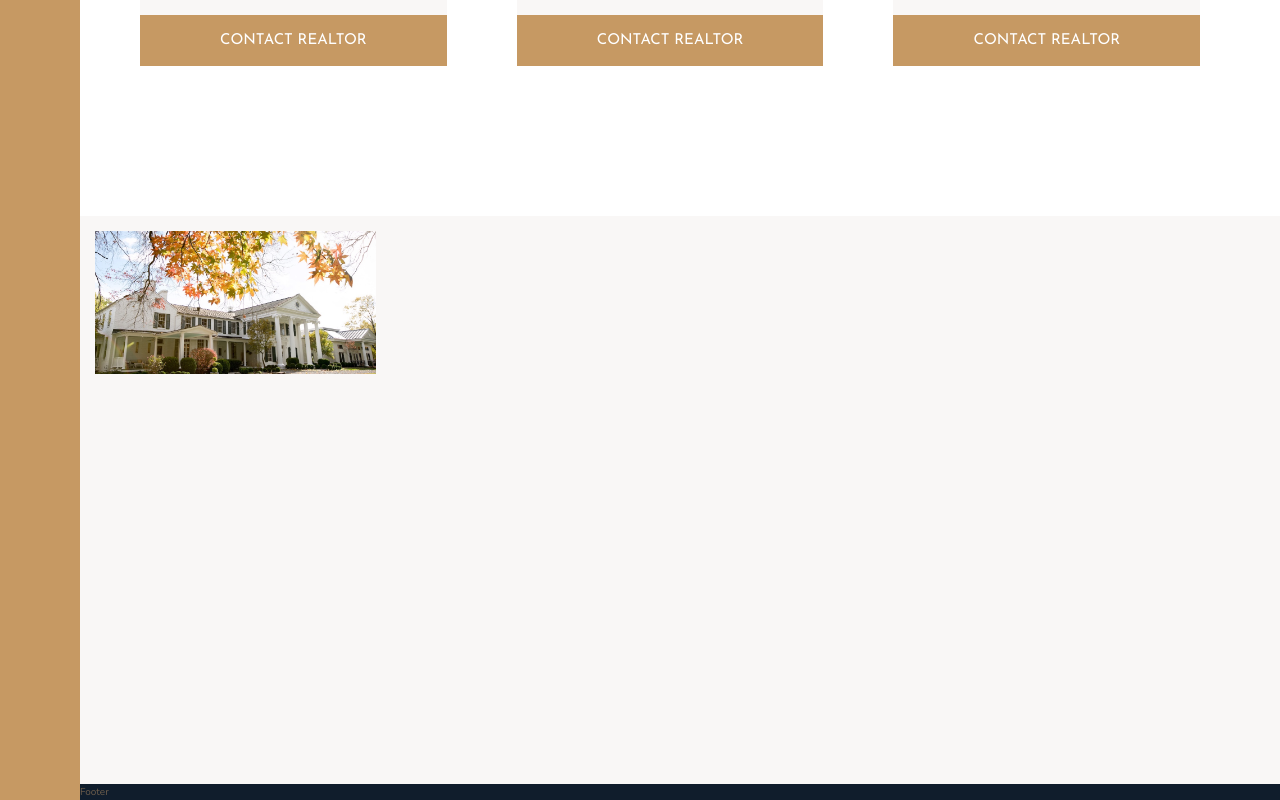
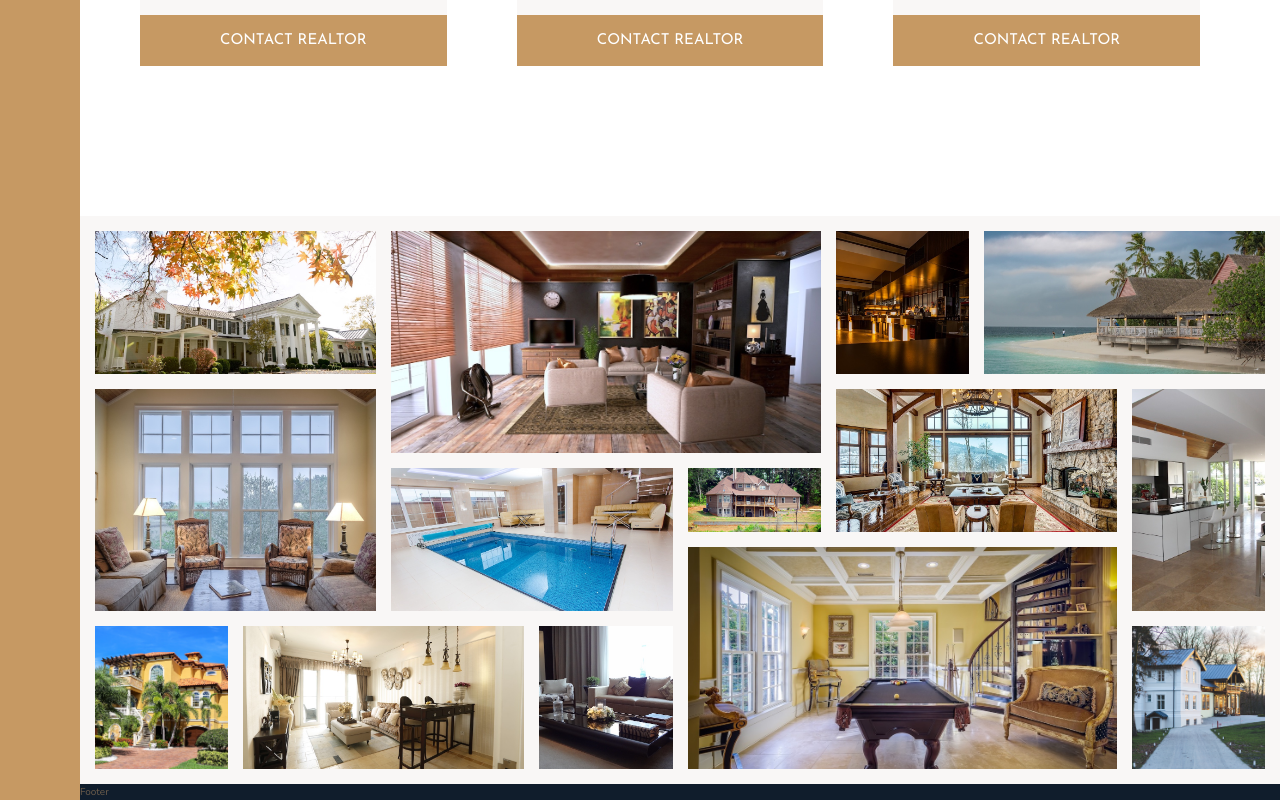
Before and after one commit to DevJBlack/Nexter-react, a React (Create React App) app: page / in a window 1280 px wide. Shown: the part 2902-3702 px from the top of the page. Built offline with nearby package versions, Linux system fonts and the light colour scheme.

Commit message:
grid gallery

```diff
--- a/src/Components/Application/Gallery.js
+++ b/src/Components/Application/Gallery.js
@@ -17,10 +17,60 @@ import gal14 from '../Img/gal-14.jpeg'
 const Gallery = () => {
   return (
     <section className="gallery">
-      <figure className="gallery__item gallery__item--1">
-        <img src={gal1} alt="Gal 1" className="gallery__img"/>
+      <figure className="gallery_item gallery__item--1">
+        <img src={gal1} alt="Gallery 1" className="gallery__img"/>
       </figure>
 
+      <figure className="gallery_item gallery__item--2">
+        <img src={gal2} alt="Gallery 2" className="gallery__img"/>
+      </figure>
+
+      <figure className="gallery_item gallery__item--3">
+        <img src={gal3} alt="Gallery 3" className="gallery__img"/>
+      </figure>
+
+      <figure className="gallery_item gallery__item--4">
+        <img src={gal4} alt="Gallery 4" className="gallery__img"/>
+      </figure>
+
+      <figure className="gallery_item gallery__item--5">
+        <img src={gal5} alt="Gallery 5" className="gallery__img"/>
+      </figure>
+
+      <figure className="gallery_item gallery__item--6">
+        <img src={gal6} alt="Gallery 6" className="gallery__img"/>
+      </figure>
+
+      <figure className="gallery_item gallery__item--7">
+        <img src={gal7} alt="Gallery 7" className="gallery__img"/>
+      </figure>
+
+      <figure className="gallery_item gallery__item--8">
+        <img src={gal8} alt="Gallery 8" className="gallery__img"/>
+      </figure>
+
+      <figure className="gallery_item gallery__item--9">
+        <img src={gal9} alt="Gallery 9" className="gallery__img"/>
+      </figure>
+
+      <figure className="gallery_item gallery__item--10">
+        <img src={gal10} alt="Gallery 10" className="gallery__img"/>
+      </figure>
+
+      <figure className="gallery_item gallery__item--11">
+        <img src={gal11} alt="Gallery 11" className="gallery__img"/>
+      </figure>
+
+      <figure className="gallery_item gallery__item--12">
+        <img src={gal12} alt="Gallery 12" className="gallery__img"/>
+      </figure>
+
+      <figure className="gallery_item gallery__item--13">
+        <img src={gal13} alt="Gallery 13" className="gallery__img"/>
+      </figure>
+
+      <figure className="gallery_item gallery__item--14">
+        <img src={gal14} alt="Gallery 14" className="gallery__img"/></figure>
 
     </section>
   )
--- a/src/Components/sass/base/_gallery.scss
+++ b/src/Components/sass/base/_gallery.scss
@@ -13,6 +13,71 @@
       grid-row: 1 / span 2;
       grid-column: 1 / span 2;
     }
+
+    &--2 {
+      grid-row: 1 / span 3;
+      grid-column: 3 / span 3;
+    }
+
+    &--3 {
+      grid-row: 1 / span 2;
+      grid-column: 6 / 7;
+    }
+
+    &--4 {
+      grid-row: 1 / span 2;
+      grid-column: 7 / -1;
+    }
+
+    &--5 {
+      grid-row: 3 / span 3;
+      grid-column: 1 / span 2;
+    }
+
+    &--6 {
+      grid-row: 4 / span 2;
+      grid-column: 3 / span 2;
+    }
+
+    &--7 {
+      grid-row: 4 / 5;
+      grid-column: 5 / 6;
+    }
+
+    &--8 {
+      grid-row: 3 / span 2;
+      grid-column: 6 / span 2;
+    }
+
+    &--9 {
+      grid-row: 3 / span 3;
+      grid-column: 8 / -1;
+    }
+
+    &--10 {
+      grid-row: 6 / span 2;
+      grid-column: 1 / 2;
+    }
+
+    &--11 {
+      grid-row: 6 / span 2;
+      grid-column: 2 / span 2;
+    }
+
+    &--12 {
+      grid-row: 6 / span 2;
+      grid-column: 4 / 5;
+    }
+
+    &--13 {
+      grid-row: 5 / span 3;
+      grid-column: 5 / span 3;
+    }
+
+    &--14 {
+      grid-row: 6 / span 2;
+      grid-column: 8 / -1;
+    }
   }
 
   &__img{
```
